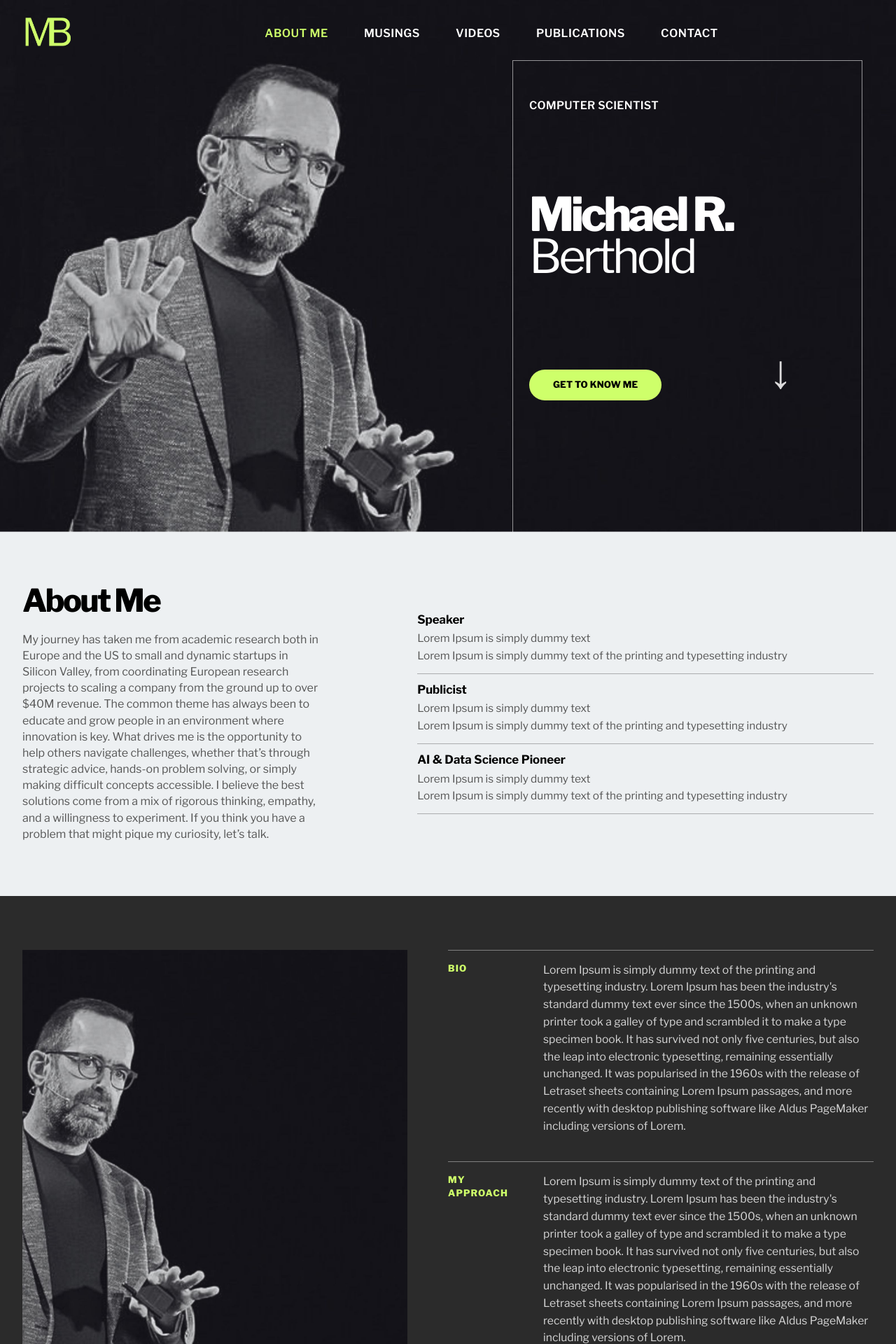
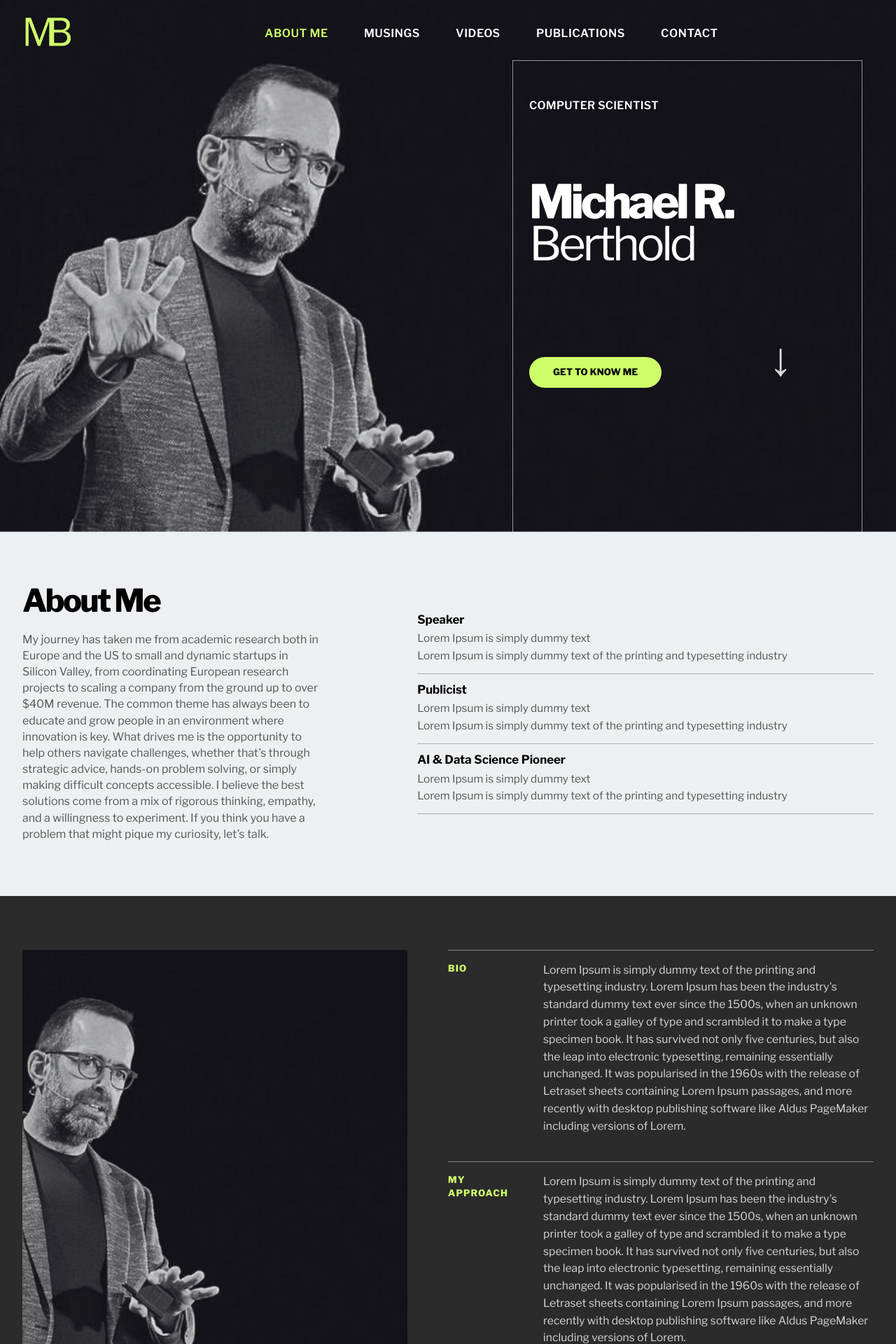
Before and after one commit to lacahelpme/mb, a Jekyll site: the page built from index.html, in a window 1280 px wide. Shown: the top 1920 px of the page at 70% size. Built offline with Jekyll 4.4.1, drawn with Linux system fonts in a browser that asks for light colours.

Commit message:
Update style.css

```diff
--- a/assets/css/style.css
+++ b/assets/css/style.css
@@ -313,6 +313,9 @@ p:last-child, h1:last-child, h2:last-child, h3:last-child, h4:last-child {
   max-width: 100%;
   align-self: start;
   padding-top: 0;
+  margin-bottom: 0;
+  display: grid;
+  gap: 18px;
 }
 
 .hero-kicker {
@@ -321,7 +324,7 @@ p:last-child, h1:last-child, h2:last-child, h3:last-child, h4:last-child {
   font-size: 0.98rem;
   line-height: 1.1;
   font-weight: 600;
-  margin-bottom: 18px;
+  margin-bottom: 0;
   white-space: nowrap;
 }
 
```
